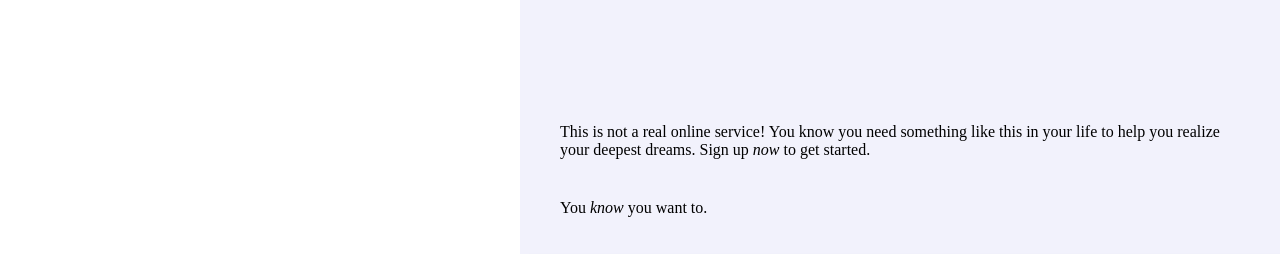
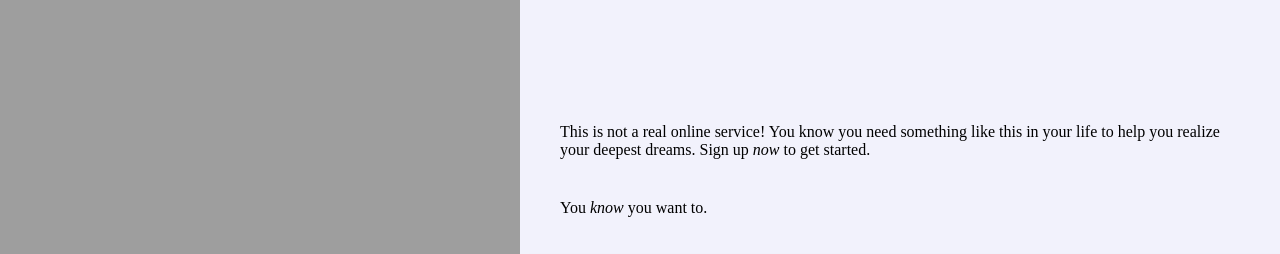
Before and after one commit to dzakiwira/sign-up, a plain HTML site: page index.html in a window 1280 px wide. Shown: the top 254 px of the page. Drawn offline with Linux system fonts and the light colour scheme; the site is published under a folder, as on GitHub Pages, so addresses that start at the root find nothing; a script that the page names is missing.

Commit message:
Changed image pointer

```diff
--- a/style.css
+++ b/style.css
@@ -6,7 +6,7 @@ body {
 }
 
 .picture {
-    background-image: url(/images/mountainBG.jpg);
+    background-image: url(images/mountainBG.jpg);
     background-position: center;
     background-size: cover;
     background-repeat: no-repeat;
```
